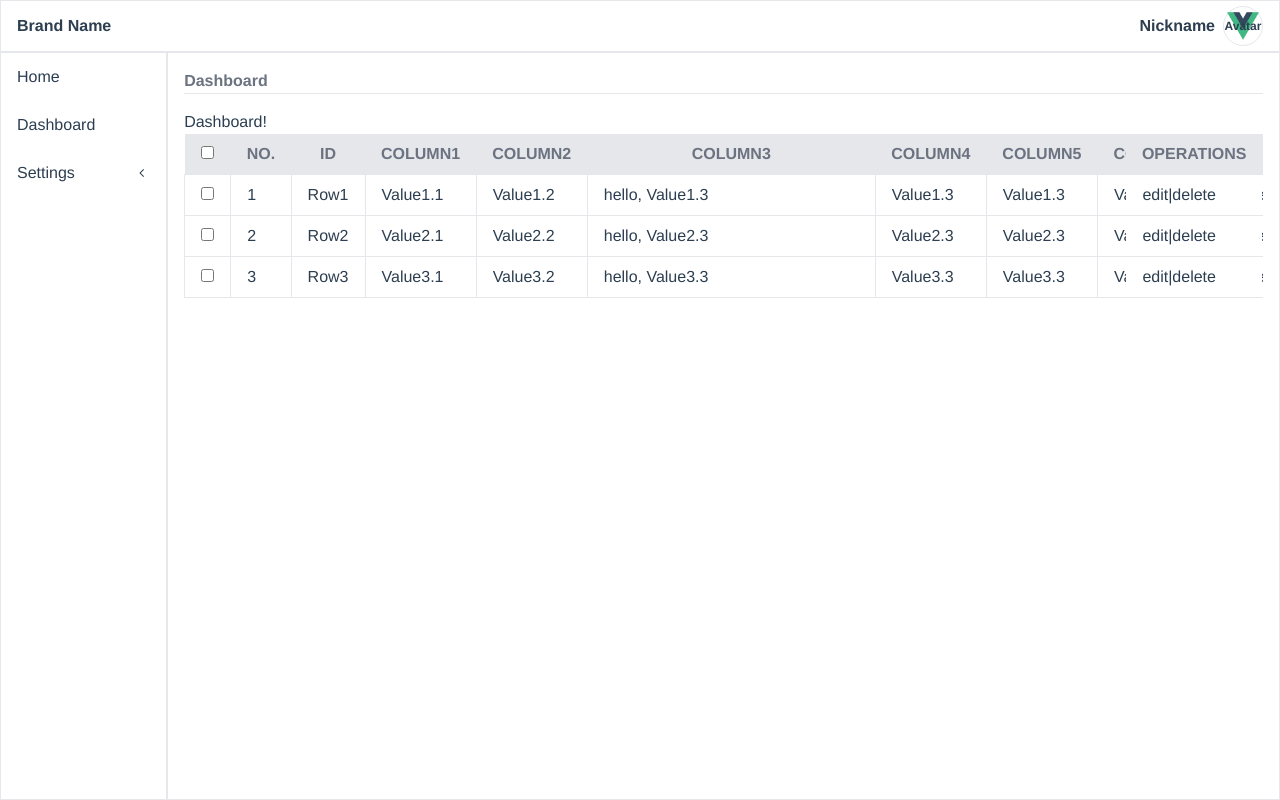
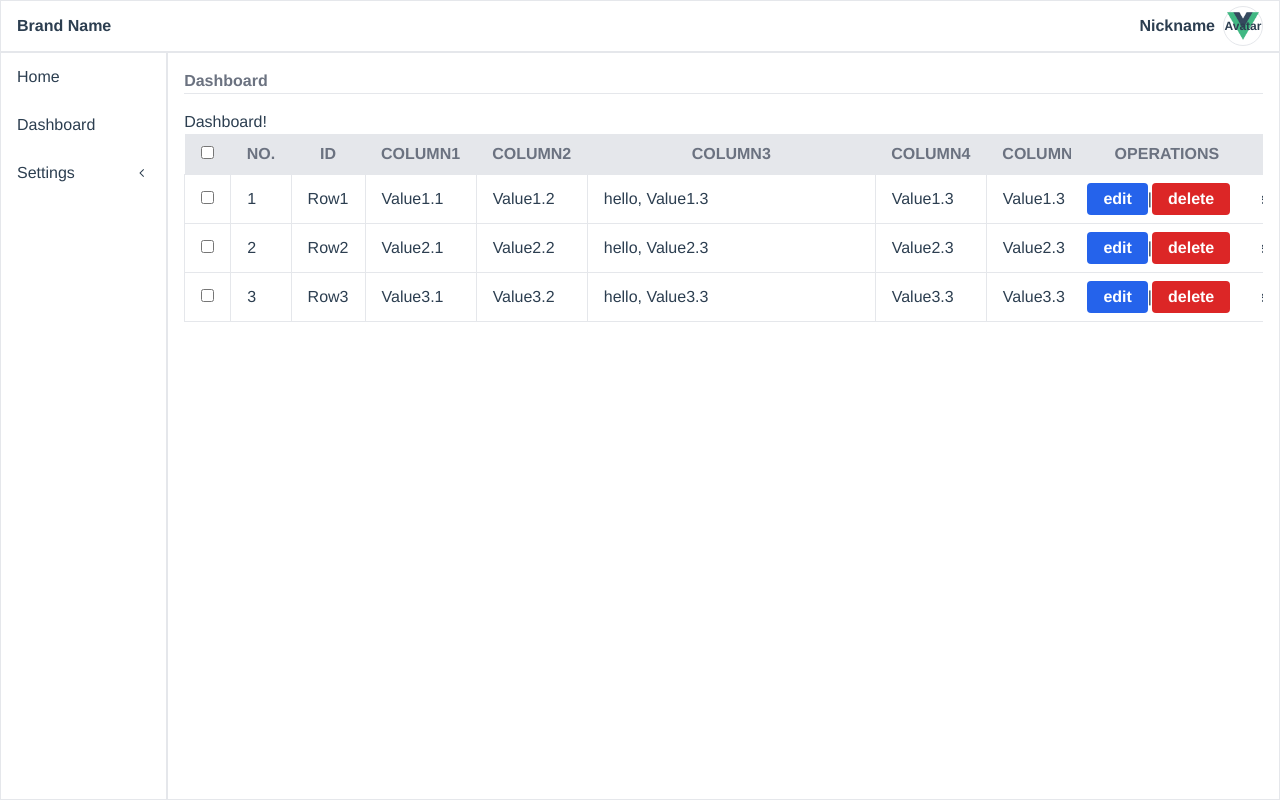
Before and after one commit to fsarter/vue3-admin, a Vue app: page /dashboard in a window 1280 px wide. Built offline with nearby package versions, Linux system fonts and the light colour scheme.

Commit message:
complete chapter7

```diff
--- a/src/index.css
+++ b/src/index.css
@@ -1,3 +1,18 @@
 @tailwind base;
 @tailwind components;
 @tailwind utilities;
+
+@layer components {
+    .btn-primary {
+      @apply bg-blue-600 hover:bg-blue-800 px-4 py-1 text-white font-semibold rounded active:opacity-80;
+    }
+    .btn-success {
+      @apply bg-green-600 hover:bg-green-800 px-4 py-1 text-white font-semibold rounded active:opacity-80;
+    }
+    .btn-warning {
+      @apply bg-yellow-500 hover:bg-yellow-700 px-4 py-1 text-white font-semibold rounded active:opacity-80;
+    }
+    .btn-danger {
+      @apply bg-red-600 hover:bg-red-800 px-4 py-1 text-white font-semibold rounded active:opacity-80;
+    }
+  }
--- a/src/views/Dashboard.vue
+++ b/src/views/Dashboard.vue
@@ -21,8 +21,11 @@
       <TableColumn prop="column3" label="Column8" />
       <TableColumn prop="column3" label="Column9" />
       <TableColumn prop="column3" label="Column10" />
-      <TableColumn label="Operations" fixed>
-        <button>edit</button>|<button>delete</button>
+      <TableColumn label="Operations" fixed min-width="48">
+        <template #default="row">
+          <button class="btn-primary" @click="rowEdit(row)">edit</button
+          >|<button class="btn-danger" @click="rowDelete(row)">delete</button>
+        </template>
       </TableColumn>
     </Table>
   </div>
@@ -60,6 +63,12 @@ export default {
     selectChange(eventType, rowData) {
       console.log('eventType, rowData===>', eventType, rowData);
     },
+    rowEdit(row) {
+      console.log('We will edit row:', row);
+    },
+    rowDelete(row) {
+      console.log('We will delete row:', row);
+    },
   },
 };
 </script>
--- a/src/views/Home.vue
+++ b/src/views/Home.vue
@@ -1,3 +1,8 @@
 <template>
-  <div>Home!</div>
+  <div>
+    <button class="btn-primary">primary</button>
+    <button class="btn-success">success</button>
+    <button class="btn-warning">warning</button>
+    <button class="btn-danger">danger</button>
+  </div>
 </template>
```
